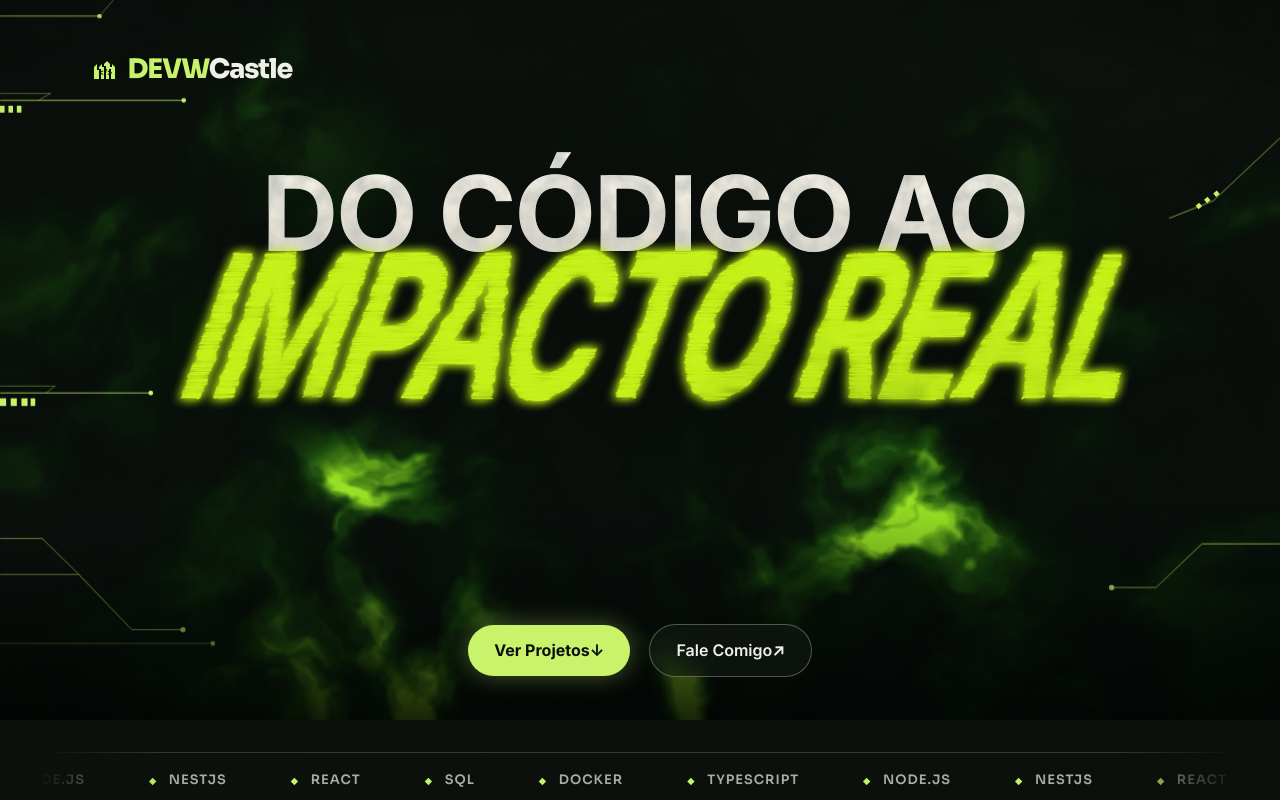
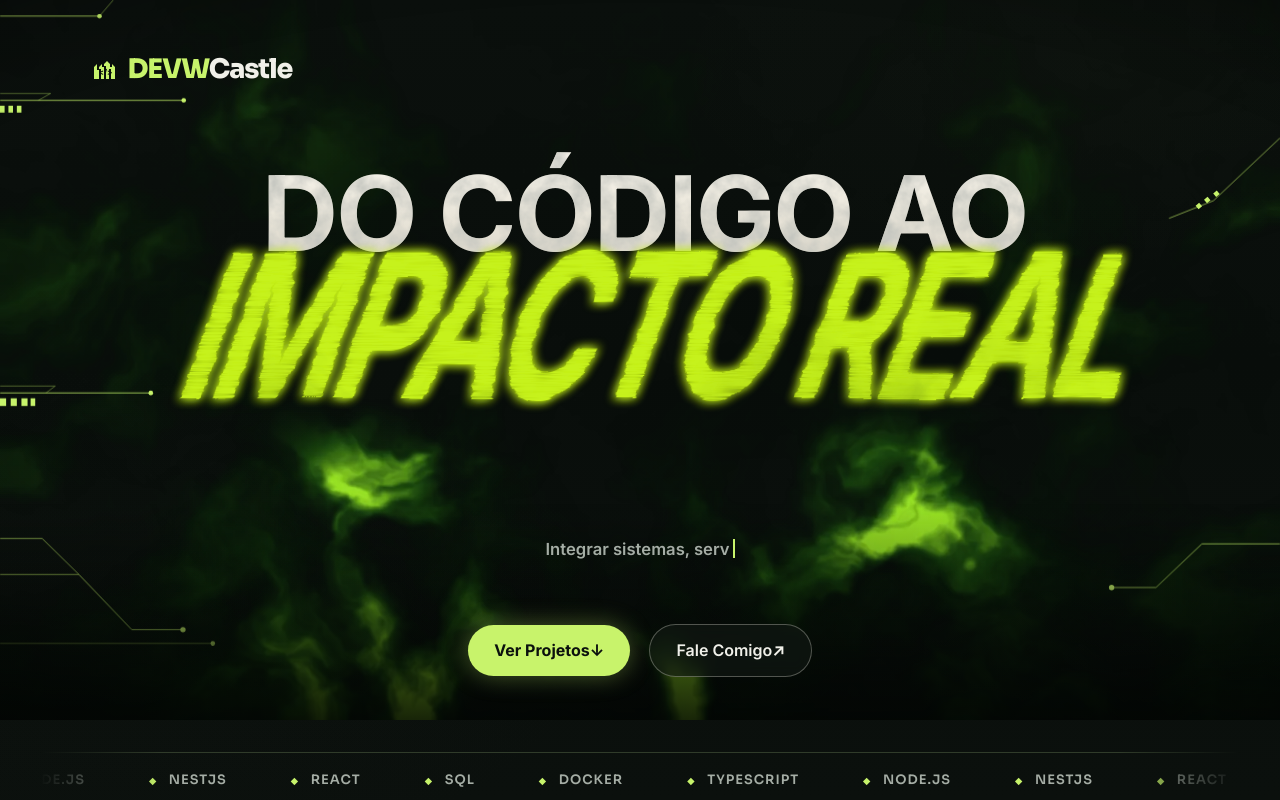
Before and after one commit to DevWCastle/DevWCastle, a React (Vite) app: page / in a window 1280 px wide. Shown: the top 800 px of the page. Built offline with nearby package versions, Linux system fonts and the light colour scheme.

Commit message:
adicionando texto de digitação

```diff
--- a/src/components/HeroStage/HeroStage.css
+++ b/src/components/HeroStage/HeroStage.css
@@ -158,7 +158,67 @@
   background: linear-gradient(to bottom, rgba(2,5,3,.0) 70%, rgba(2,5,3,.85) 100%),
               radial-gradient(120% 90% at 50% 50%, transparent 55%, rgba(0,0,0,.65) 100%);
 }
+.hero-description {
+  font-family: "Inter", sans-serif;
+  font-size: clamp(15px, 1.3vw, 19px);
+  line-height: 1.6;
+  color: #A5ADA5;
 
+  position: absolute;
+  bottom: 20%;
+  left: 50%;
+  transform: translateX(-50%);
+
+  /* Centralização estrutural garantida */
+  display: flex;
+  justify-content: center;
+  align-items: center;
+  text-align: center;
+
+  z-index: 10;
+  pointer-events: auto;
+  width: 100%;
+  max-width: 800px;
+  padding: 0 20px;
+  margin: 0 auto;
+}
+
+.hero-description-highlight {
+  color: #A5ADA5;
+  font-weight: 600;
+  position: relative;
+  display: inline-block;
+  text-align: center; /* Garante que o texto em transição permaneça centrado */
+}
+
+
+.hero-description-prefix {
+  color: #F0F0E9;
+  font-weight: 500;
+}
+
+
+
+.typing-cursor {
+  display: inline-block;
+  width: 2px;
+  height: 1.1em;
+  background-color: #C7F36B;
+  vertical-align: -0.15em;
+  margin-left: 3px;
+  animation: cursorBlink 0.9s infinite steps(1);
+}
+
+@keyframes cursorBlink {
+  0%, 100% { opacity: 1; }
+  50% { opacity: 0; }
+}
+
+@media (prefers-reduced-motion: reduce) {
+  .typing-cursor {
+    display: none;
+  }
+}
 /* --- BOTÕES DE AÇÃO INFERIORES --- */
 .hero-footer-content {
   position: absolute;
--- a/src/components/HeroStage/HeroStage.jsx
+++ b/src/components/HeroStage/HeroStage.jsx
@@ -1,4 +1,4 @@
-import { useState } from 'react';
+import { useState, useEffect } from 'react';
 import './HeroStage.css';
 
 // Importações dos assets originais
@@ -6,8 +6,59 @@ import smokeBack from '../../assets/smoke/smoke-back.webp';
 import smokeFront from '../../assets/smoke/smoke-front.webp';
 import pessoaImg from '../../assets/images/pessoa.webp';
 
+// Lista de frases dinâmicas configuráveis
+const TYPING_PHRASES = [
+  "Desenvolver aplicações e APIs robustas",
+  "Integrar sistemas, serviços e dados",
+  "Conectar software ao mundo físico",
+  "Automatizar processos e operações",
+  "Construir soluções Full Stack"
+];
+
+// Configurações de velocidade (ms)
+const TYPING_SPEED = 55;
+const DELETING_SPEED = 30;
+const PAUSE_COMPLETE = 1800;
+const PAUSE_BETWEEN = 300;
+
 export default function HeroStage() {
-  const [isMenuOpen, setIsMenuOpen] = useState(false);
+
+  const [currentPhraseIndex, setCurrentPhraseIndex] = useState(0);
+  const [displayedText, setDisplayedText] = useState('');
+  const [isDeleting, setIsDeleting] = useState(false);
+
+  useEffect(() => {
+    const fullText = TYPING_PHRASES[currentPhraseIndex];
+    let timeout;
+
+    if (!isDeleting) {
+      // Etapa de digitação
+      if (displayedText.length < fullText.length) {
+        timeout = setTimeout(() => {
+          setDisplayedText(fullText.substring(0, displayedText.length + 1));
+        }, TYPING_SPEED);
+      } else {
+        // Pausa quando a frase estiver completa
+        timeout = setTimeout(() => {
+          setIsDeleting(true);
+        }, PAUSE_COMPLETE);
+      }
+    } else {
+      // Etapa de exclusão/apagamento
+      if (displayedText.length > 0) {
+        timeout = setTimeout(() => {
+          setDisplayedText(fullText.substring(0, displayedText.length - 1));
+        }, DELETING_SPEED);
+      } else {
+        // Alterna para a próxima frase após apagar
+        setIsDeleting(false);
+        setCurrentPhraseIndex((prevIndex) => (prevIndex + 1) % TYPING_PHRASES.length);
+        timeout = setTimeout(() => {}, PAUSE_BETWEEN);
+      }
+    }
+
+    return () => clearTimeout(timeout);
+  }, [displayedText, isDeleting, currentPhraseIndex]);
 
   return (
     <main className="hero-stage" id="inicio">
@@ -109,6 +160,7 @@ export default function HeroStage() {
           </svg>
         </h1>
 
+
         {/* 6. Pessoa (Apenas da metade para cima visível) */}
         {/* <img
           className="layer layer--person"
@@ -119,6 +171,15 @@ export default function HeroStage() {
         /> */}
 
         {/* 7. Fumaça frontal + iluminação (Vignette) */}
+
+          <p className="hero-description" aria-live="polite">
+            {/* <span className="hero-description-prefix">Especialista em &nbsp;</span> */}
+            <span className="hero-description-highlight">
+              {displayedText}
+              <span className="typing-cursor" aria-hidden="true" />
+            </span>
+          </p>
+
         <img className="layer layer--smoke-front" src={smokeFront} alt="" aria-hidden="true" />
         <div className="layer layer--vignette" aria-hidden="true" />
 
```
